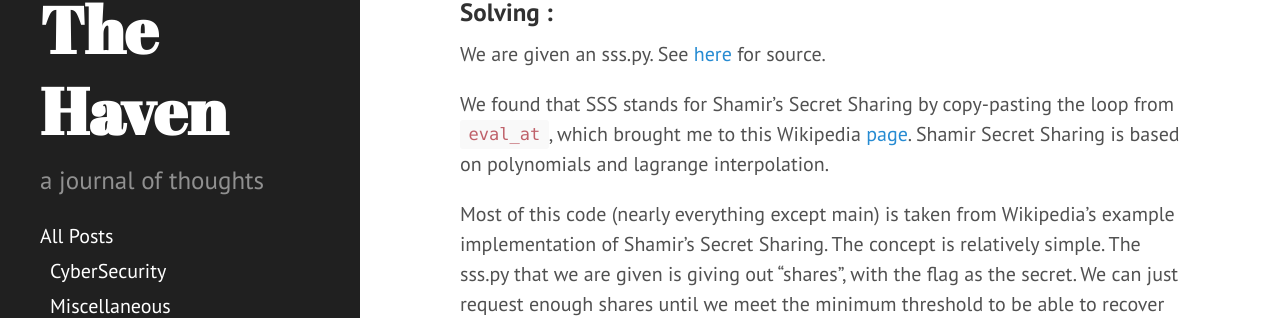
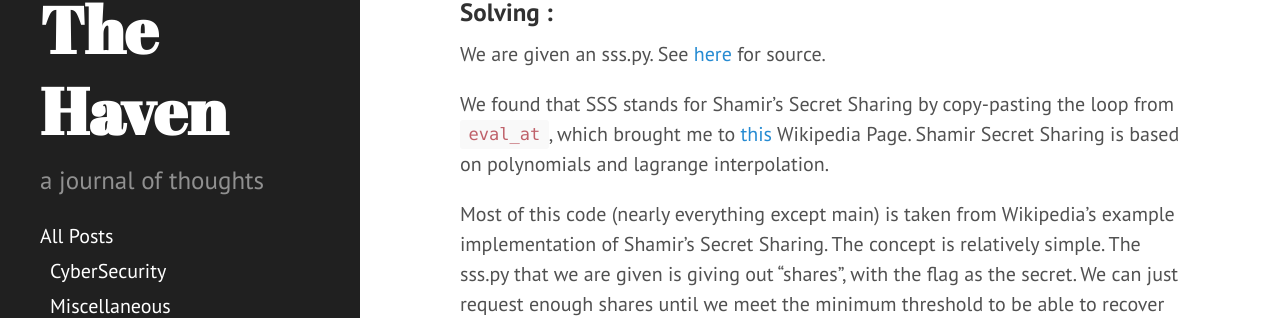
Before and after one commit to mayuridev/myblog, a Jekyll site: the page built from _posts/2020-07-16-SSS.md, in a window 1280 px wide and 900 px high. Shown: the part 421-739 px from the top of the window. Built offline with Jekyll 4.4.1, drawn with Linux system fonts in a browser that asks for light colours; our own code applies the rules of GitHub Pages for plain Markdown files.

Commit message:
fixed link

```diff
--- a/_posts/2020-07-16-SSS.md
+++ b/_posts/2020-07-16-SSS.md
@@ -19,7 +19,7 @@ nc challenges1.hexionteam.com 5001
 
 We are given an sss.py. See [here](https://pastebin.com/uYwhAUcX) for source.
 
-We found that SSS stands for Shamir’s Secret Sharing by copy-pasting the loop from `eval_at`, which brought me to this Wikipedia [page](https://en.wikipedia.org/wiki/Shamir's_Secret_Sharing). Shamir Secret Sharing is based on polynomials and lagrange interpolation.
+We found that SSS stands for Shamir’s Secret Sharing by copy-pasting the loop from `eval_at`, which brought me to [this](https://en.wikipedia.org/wiki/Shamir's_Secret_Sharing) Wikipedia Page. Shamir Secret Sharing is based on polynomials and lagrange interpolation.
 
 <!--more-->
 
```
